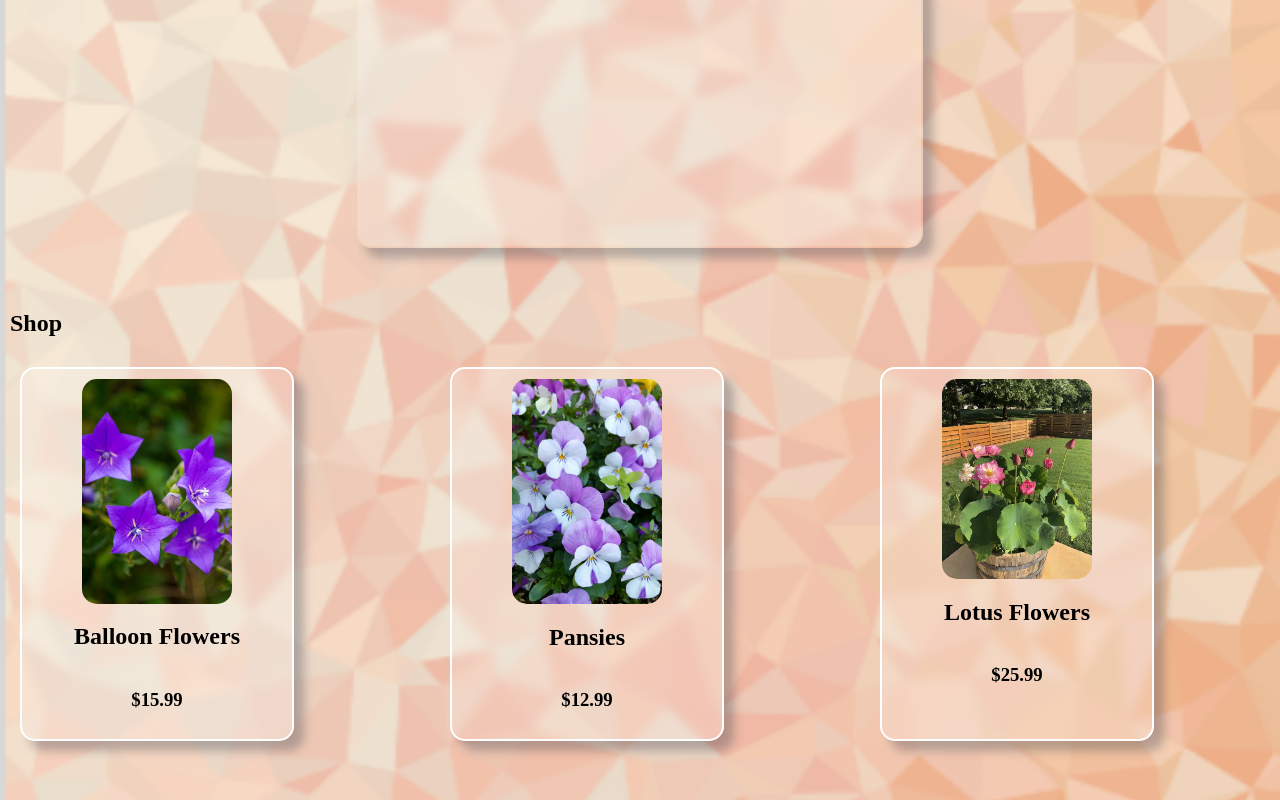
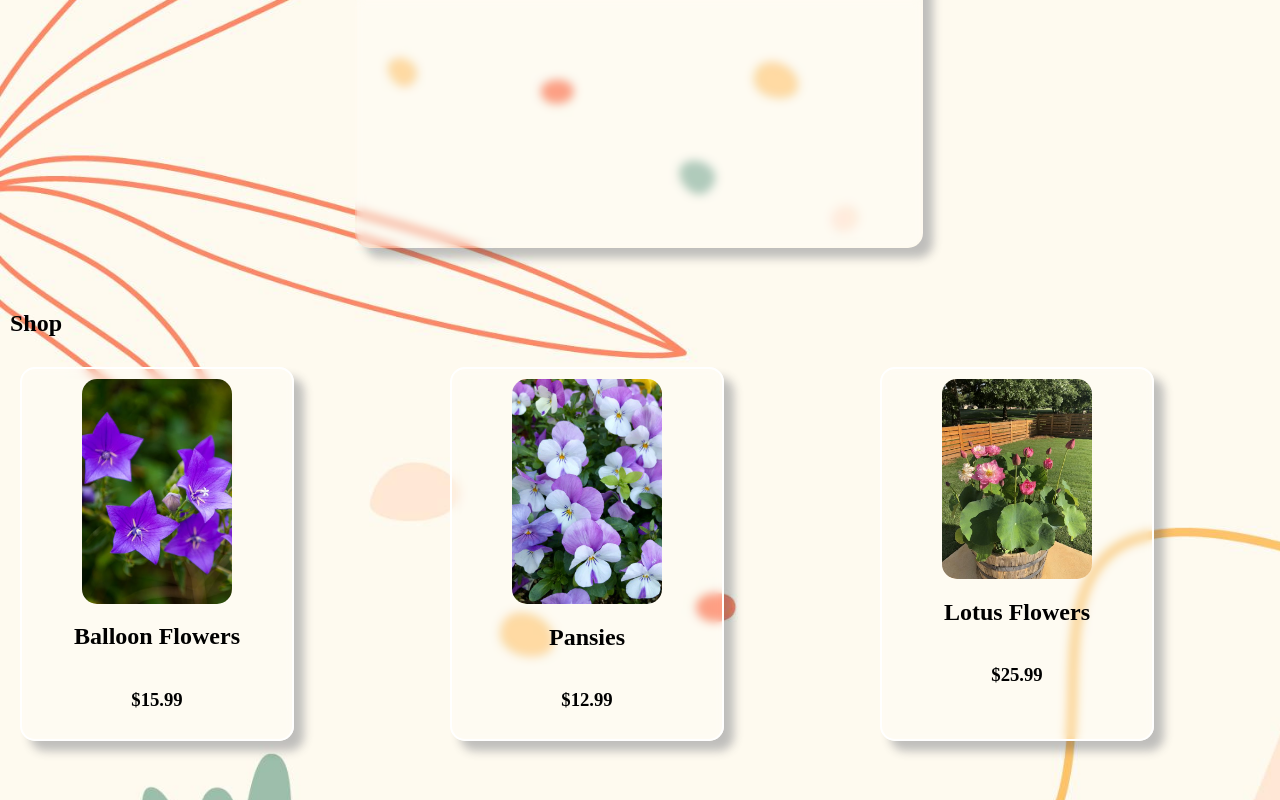
Before and after one commit to ReaganADavenport/Shop-app, a React (Create React App) app: page / in a window 1280 px wide. Shown: the part 608-1408 px from the top of the page. Built offline with nearby package versions, Linux system fonts and the light colour scheme.

Commit message:
futzing with the css grid so that there is no weird over lapping of cards and changing the app background image

```diff
--- a/src/App.css
+++ b/src/App.css
@@ -1,6 +1,5 @@
 .Body{
-  background-image: url("./Images/stucco-1.png");
-  background-repeat: no-repeat;
+  background-image: url("./Images/leaf.png");
   background-size: cover;
   color: black;
   font-family: 'Vesper Libre', serif;
--- a/src/Components/Store-front/shop.css
+++ b/src/Components/Store-front/shop.css
@@ -6,7 +6,7 @@
 
 .Shelf{
   display: grid;
-  grid-template-columns: repeat(auto-fit, minmax(240px, 1fr));
+  grid-template-columns: repeat(auto-fit, minmax(300px, 1fr));
   gap: 10px;
   grid-auto-rows: minmax(100px, auto);
 }
```
Also changed, not shown: src/Images/leaf.png (added).
